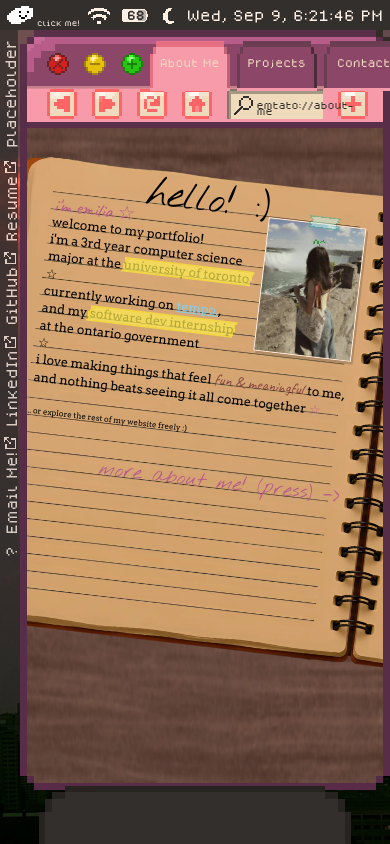
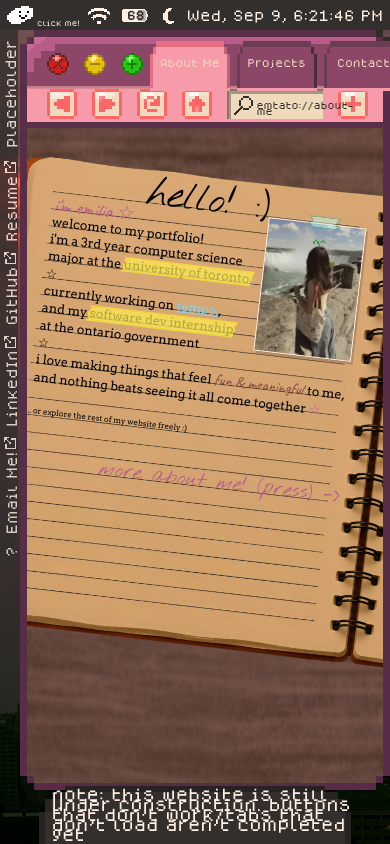
Before and after one commit to emtato/emtato-portfolio, a React (Vite) app: page / in a window 390 px wide. Built offline with nearby package versions, Linux system fonts and the light colour scheme.

Commit message:
mobile tip, other tips

```diff
--- a/src/App.css
+++ b/src/App.css
@@ -336,7 +336,8 @@
     display: flex;
     justify-content: flex-end;
 }
-.mobile-tip{
+
+.mobile-tip {
     display: none;
 }
 
@@ -398,11 +399,15 @@
         font: 8px "Emtato Pixel";
         z-index: 16;
     }
-    .mobile-tip{
+
+    .mobile-tip {
         display: block;
         position: absolute;
-        bottom: 30%;
+        bottom: 20%;
         color: var(--color-warm-cream);
         font: 13px "Emtato Pixel";
     }
+    .dock-tip-text{
+        bottom:5px;
+    }
 }
--- a/src/App.tsx
+++ b/src/App.tsx
@@ -58,6 +58,7 @@ export default function App() {
                 <img className="dock-left" alt="doc" src="/assets/system/dock/dock-left.png"/>
                 <div className="dock-middle"></div>
                 <img className="dock-right" alt="doc" src="/assets/system/dock/dock-right.png"/>
+                <div className="dock-tip-text">note: this website is still under construction. buttons that don't work/tabs that don't load aren't completed yet</div>
             </div>
         </div>
     </>
--- a/src/components/AboutMe.css
+++ b/src/components/AboutMe.css
@@ -48,7 +48,7 @@
 }
 
 .aboutme-notebook-pan-page-2 {
-    transform: translate(-50%, -18%);
+    transform: translate(-50%, -20%);
 }
  .aboutme-notebook-pan-page-3{
         transform: translate(-180%, -300%)  scale(300%);
--- a/src/index.css
+++ b/src/index.css
@@ -439,3 +439,12 @@ body {
     flex: 0 0 calc(var(--dock-height) * 5/9);
     image-rendering: pixelated;
 }
+
+.dock-tip-text{
+    font: 14px "Emtato Pixel";
+    color: var(--color-warm-cream);
+    position: absolute;
+    bottom: 15px;
+    left: 4%;
+    z-index: 1;
+}
```
